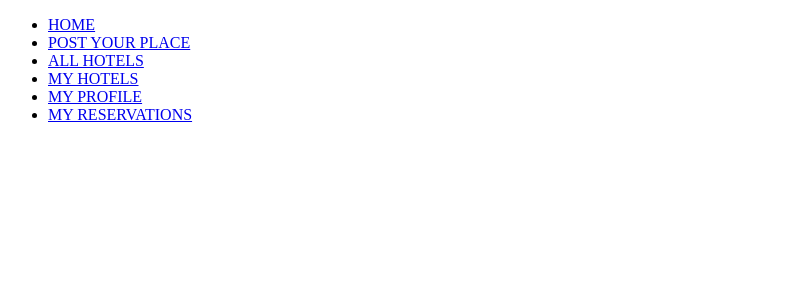
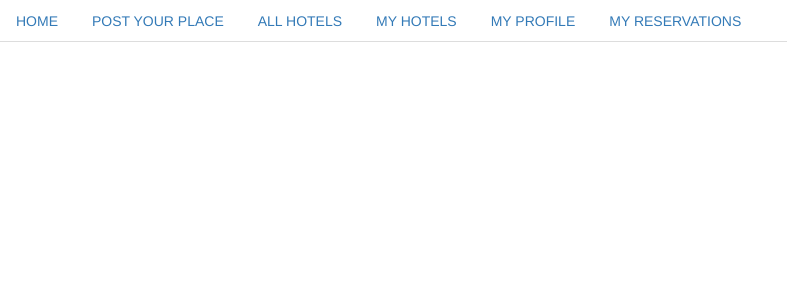
Before and after one commit to Fedejalife99/Backend-Projects, a Django app: page /home in a window 1280 px wide. Shown: the top 300 px of the page, without its empty margins (0-787 px from the left). Run offline with Django 4.2, Linux system fonts and the light colour scheme; the visitor is signed in with stand-in values (Sample User, id 1); some libraries are stand-ins or nearby versions.

Commit message:
integrating bootstrap in login and home

```diff
--- a/app/templates/home.html
+++ b/app/templates/home.html
@@ -5,36 +5,32 @@
     <meta charset="UTF-8">
     <meta name="viewport" content="width=device-width, initial-scale=1.0">
     <link rel="stylesheet" href="Hotel reservation app/static/styles/style.css">
+    <link rel="stylesheet" href="https://maxcdn.bootstrapcdn.com/bootstrap/3.3.7/css/bootstrap.min.css" integrity="sha384-BVYiiSIFeK1dGmJRAkycuHAHRg32OmUcww7on3RYdg4Va+PmSTsz/K68vbdEjh4u" crossorigin="anonymous"/>
     <title>Home</title>
-</head>
+    </head>
 
-<body>
-    <header>
-        <nav>
-            <ul>
-                <li>
-                    <a href="{% url 'home' %}">HOME</a>
+    <body>
+            <ul class="nav nav-tabs">
+                <li class="nav-item">
+                    <a class="nav-link" href="{% url 'home' %}">HOME </a>
                 </li>
-                <li>
-                    <a href="{% url 'newplace' %}">POST YOUR PLACE</a>
+                <li class="nav-item">
+                    <a class="nav-link" href="{% url 'newplace' %}">POST YOUR PLACE </a>
                 </li>
-                <li>
-                    <a href="{% url 'hotel' %}"> ALL HOTELS</a>
+                <li class="nav-item">
+                    <a class="nav-link" href="{% url 'hotel' %}">ALL HOTELS </a>
                 </li>
-                <li>
-                    <a href="{% url 'my_hotels' %}">MY HOTELS</a>
+                <li class="nav-item">
+                    <a class="nav-link" href="{% url 'my_hotels' %}">MY HOTELS </a>
                 </li>
-                <li>
-                    <a href="{% url 'profile' %}">MY PROFILE</a>
+                <li class="nav-item">
+                    <a class="nav-link" href="{% url 'profile' %}">MY PROFILE </a>
                 </li>
-                <li>
-                    <a href="{% url 'myres' %}">MY RESERVATIONS</a>
+                <li class="nav-item">
+                    <a class="nav-link" href="{% url 'myres' %}"> MY RESERVATIONS</a>
                 </li>
             </ul>
-        </nav>
-    </header>
+    </body>
     {% block content %}
     {% endblock %}
-</body>
-
 </html>
```
Also changed, not shown: app/templates/login.html (+30 -3 lines).
